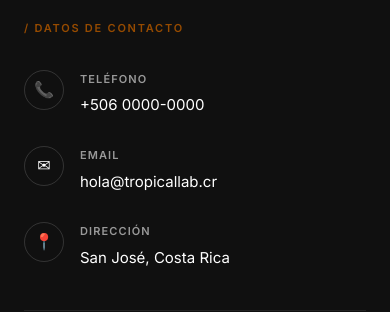
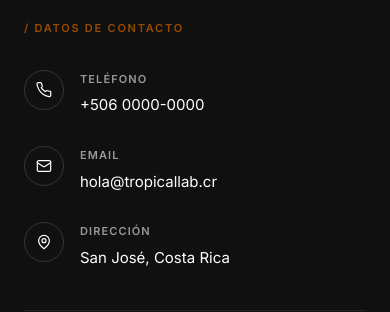
Before and after one commit to andfallas/tropical-lab, a React (Vite) app: page /contacto in a window 390 px wide. Shown: the part 451-763 px from the top of the page. Built offline with nearby package versions, Linux system fonts and the light colour scheme.

Commit message:
fix: replace emoji icons with white SVG icons in contact page
Swaps platform-dependent color emojis (📞 ✉ 📍) for consistent
white stroke SVG icons (phone, mail, map-pin) that match the site style.

```diff
--- a/src/v2/pages/ContactoV2.tsx
+++ b/src/v2/pages/ContactoV2.tsx
@@ -107,9 +107,32 @@ export default function ContactoV2() {
         <motion.div variants={stagger(0.12)} initial="hidden" whileInView="show" viewport={vp}>
           <motion.p variants={slideLeft} style={{ fontSize: 11, fontWeight: 600, letterSpacing: '0.16em', textTransform: 'uppercase', color: accent, marginBottom: 32 }}>/ DATOS DE CONTACTO</motion.p>
           {[
-            { icon: '📞', label: 'Teléfono', value: '+506 0000-0000' },
-            { icon: '✉', label: 'Email', value: 'hola@tropicallab.cr' },
-            { icon: '📍', label: 'Dirección', value: 'San José, Costa Rica' },
+            {
+              icon: (
+                <svg width="16" height="16" viewBox="0 0 24 24" fill="none" stroke="#fff" strokeWidth="1.8" strokeLinecap="round" strokeLinejoin="round">
+                  <path d="M22 16.92v3a2 2 0 0 1-2.18 2 19.79 19.79 0 0 1-8.63-3.07A19.5 19.5 0 0 1 4.69 12 19.79 19.79 0 0 1 1.57 3.4 2 2 0 0 1 3.54 1h3a2 2 0 0 1 2 1.72c.127.96.361 1.903.7 2.81a2 2 0 0 1-.45 2.11L7.91 8.5a16 16 0 0 0 6 6l.88-.88a2 2 0 0 1 2.11-.45c.907.339 1.85.573 2.81.7A2 2 0 0 1 22 16.92z"/>
+                </svg>
+              ),
+              label: 'Teléfono', value: '+506 0000-0000',
+            },
+            {
+              icon: (
+                <svg width="16" height="16" viewBox="0 0 24 24" fill="none" stroke="#fff" strokeWidth="1.8" strokeLinecap="round" strokeLinejoin="round">
+                  <rect width="20" height="16" x="2" y="4" rx="2"/>
+                  <path d="m22 7-8.97 5.7a1.94 1.94 0 0 1-2.06 0L2 7"/>
+                </svg>
+              ),
+              label: 'Email', value: 'hola@tropicallab.cr',
+            },
+            {
+              icon: (
+                <svg width="16" height="16" viewBox="0 0 24 24" fill="none" stroke="#fff" strokeWidth="1.8" strokeLinecap="round" strokeLinejoin="round">
+                  <path d="M20 10c0 6-8 12-8 12s-8-6-8-12a8 8 0 0 1 16 0Z"/>
+                  <circle cx="12" cy="10" r="3"/>
+                </svg>
+              ),
+              label: 'Dirección', value: 'San José, Costa Rica',
+            },
           ].map(d => (
             <motion.div key={d.label} variants={fadeUp}
               whileHover={{ x: 4, transition: { duration: 0.2 } }}
@@ -117,7 +140,7 @@ export default function ContactoV2() {
             >
               <motion.div
                 whileHover={{ scale: 1.1, borderColor: accent }}
-                style={{ width: 40, height: 40, borderRadius: '50%', border: '1px solid rgba(255,255,255,0.15)', display: 'flex', alignItems: 'center', justifyContent: 'center', flexShrink: 0, fontSize: 16 }}
+                style={{ width: 40, height: 40, borderRadius: '50%', border: '1px solid rgba(255,255,255,0.15)', display: 'flex', alignItems: 'center', justifyContent: 'center', flexShrink: 0 }}
               >
                 {d.icon}
               </motion.div>
```
